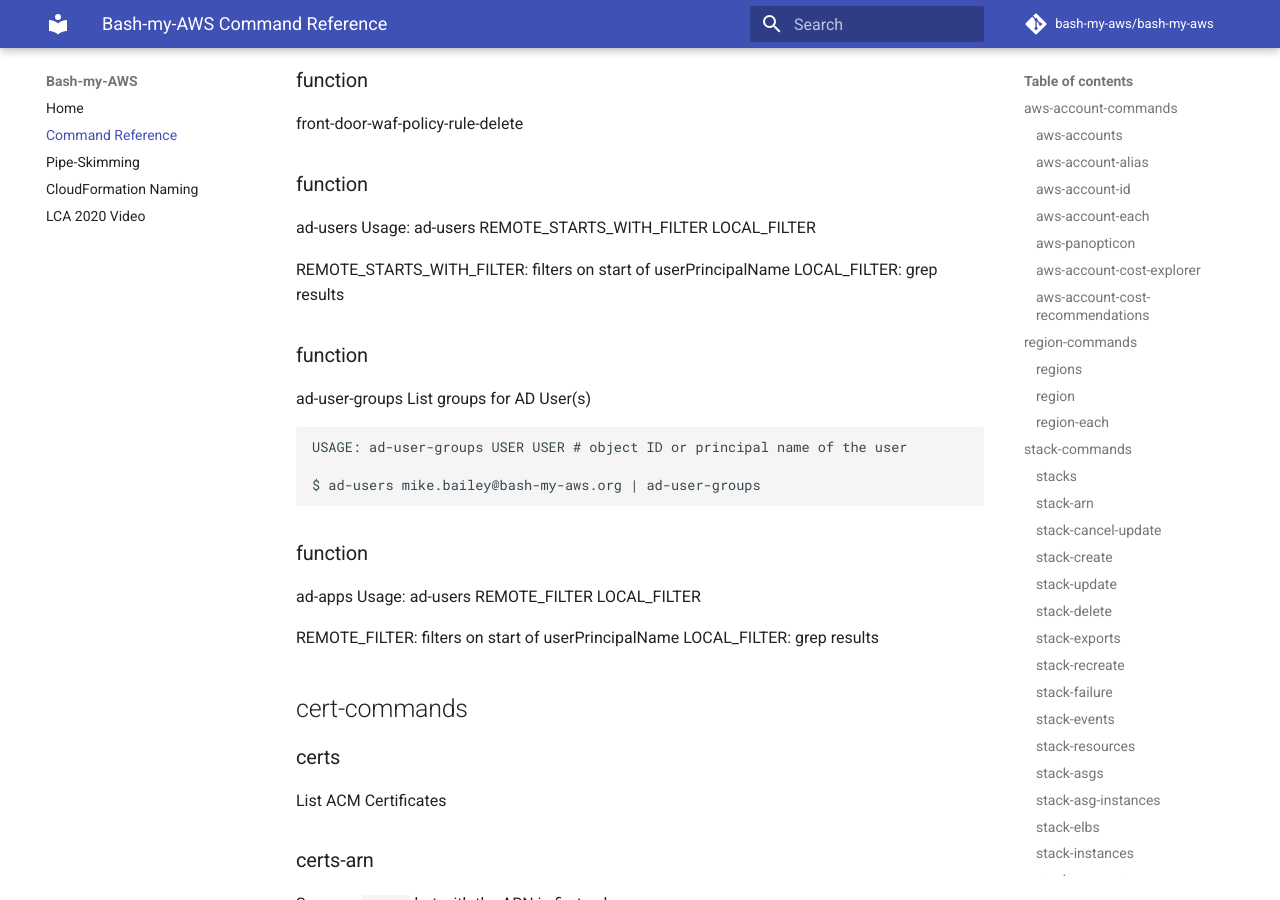
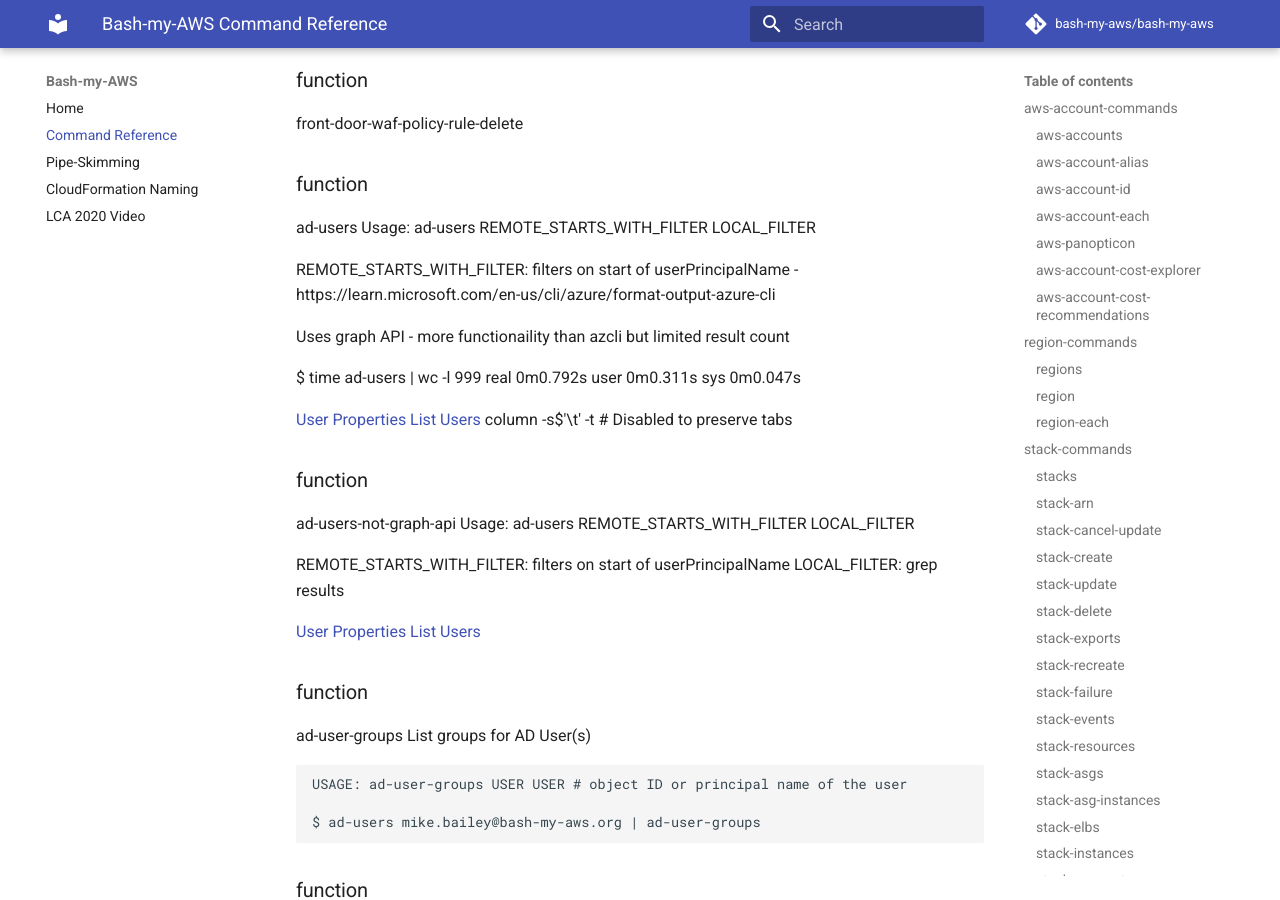
Before and after one commit to bash-my-aws/bash-my-aws, an MkDocs documentation site: the page built from docs/command-reference.md, in a window 1280 px wide and 900 px high, scrolled down 20888 px. Built offline with MkDocs 1.6.1 and Material for MkDocs 9.7.7, drawn with Linux system fonts in a browser that asks for light colours; comment, search, counter and statistics services are not loaded.

Commit message:
Add new function ad-users-not-graph-api() It's the old ad-users() function that doesn't use graph API

```diff
--- a/docs/command-reference.md
+++ b/docs/command-reference.md
@@ -982,7 +982,30 @@
 Usage: ad-users REMOTE_STARTS_WITH_FILTER LOCAL_FILTER
 
 REMOTE_STARTS_WITH_FILTER: filters on start of userPrincipalName
+- https://learn.microsoft.com/en-us/cli/azure/format-output-azure-cli
+
+Uses graph API - more functionaility than azcli but limited result count
+
+$ time ad-users | wc -l
+999
+real    0m0.792s
+user    0m0.311s
+sys     0m0.047s
+
+[User Properties](https://learn.microsoft.com/en-us/graph/api/resources/user?view=graph-rest-1.0#properties)
+[List Users](https://learn.microsoft.com/en-us/graph/api/user-list?view=graph-rest-1.0&tabs=http)
+column -s$'\t' -t # Disabled to preserve tabs
+
+
+### function
+ ad-users-not-graph-api
+Usage: ad-users REMOTE_STARTS_WITH_FILTER LOCAL_FILTER
+
+REMOTE_STARTS_WITH_FILTER: filters on start of userPrincipalName
 LOCAL_FILTER: grep results
+
+[User Properties](https://learn.microsoft.com/en-us/graph/api/resources/user?view=graph-rest-1.0#properties)
+[List Users](https://learn.microsoft.com/en-us/graph/api/user-list?view=graph-rest-1.0&tabs=http)
 
 
 ### function
```
Also changed, not shown: 2 other files.
